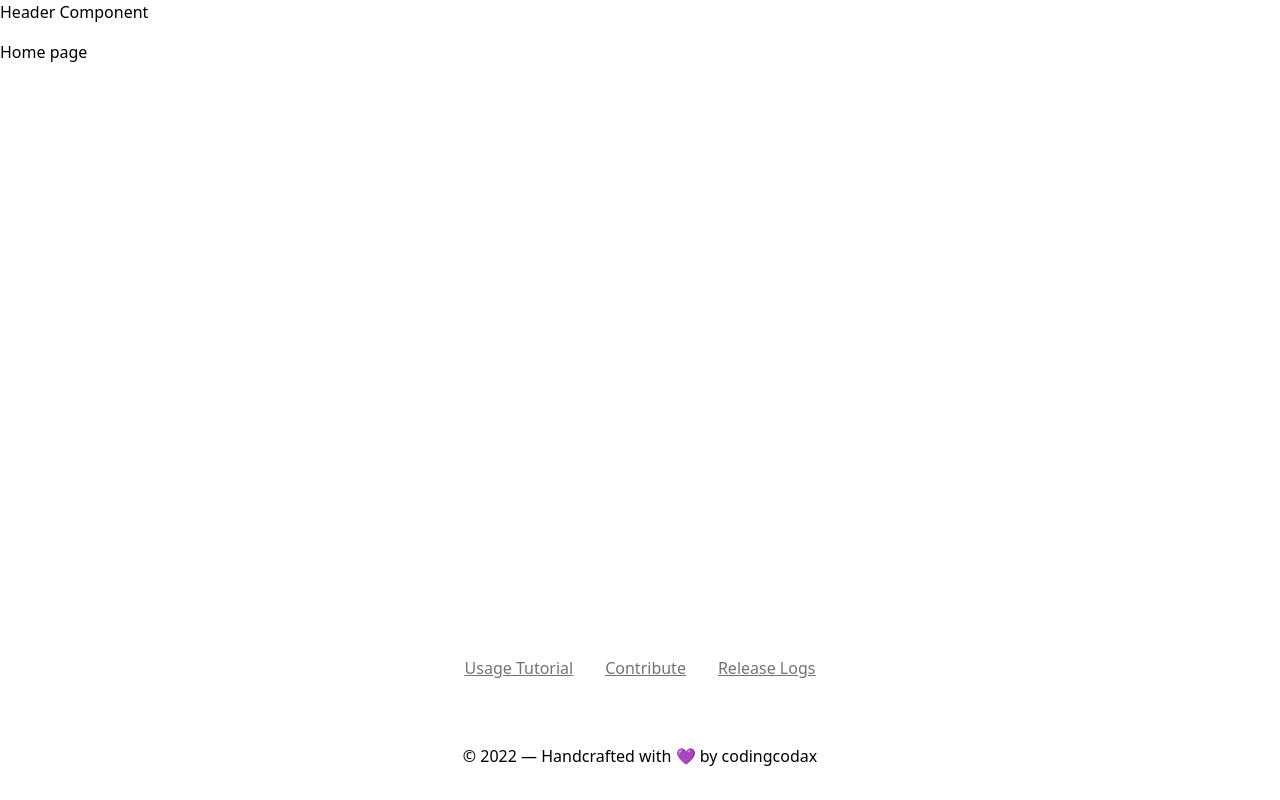
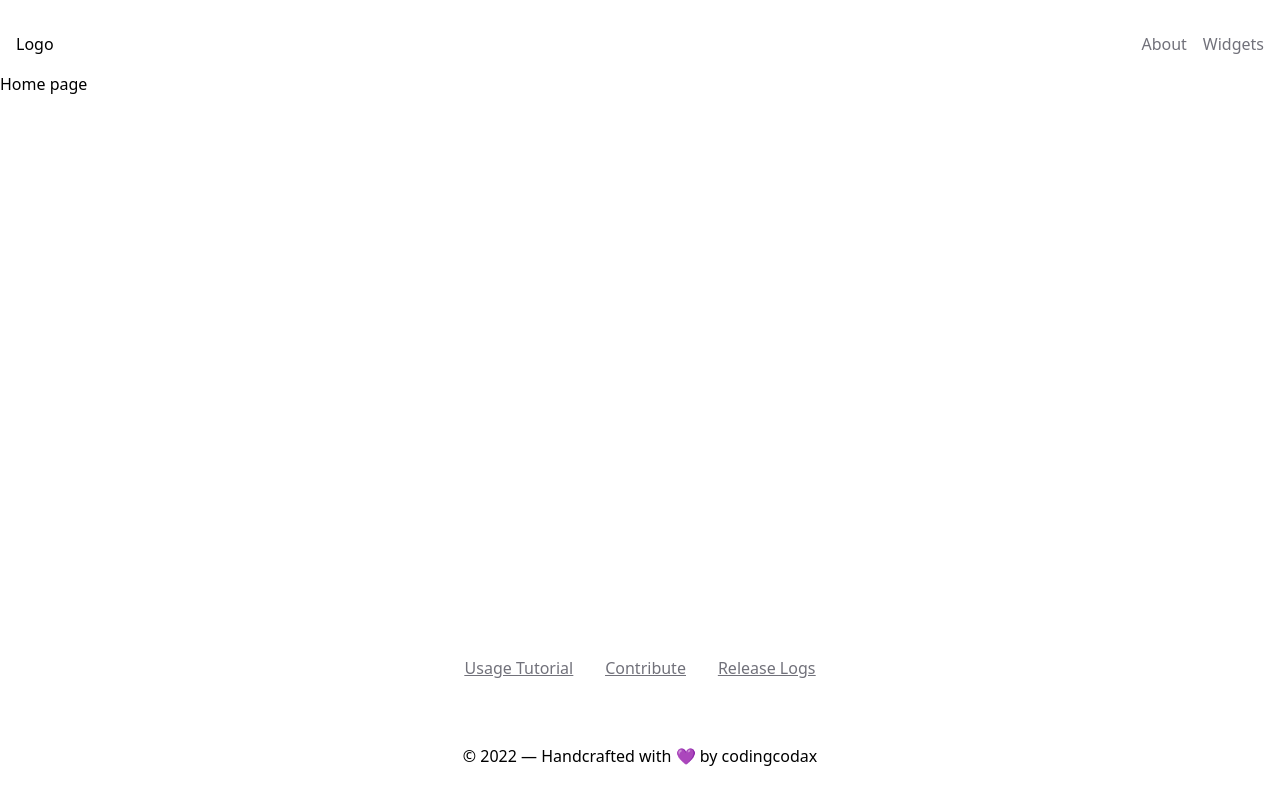
Before and after one commit to codingcodax/weebn, a Next.js app: page / in a window 1280 px wide. Built offline with nearby package versions, Linux system fonts and the light colour scheme.

Commit message:
feat(layout): setup header component

```diff
--- a/components/layout/header/index.tsx
+++ b/components/layout/header/index.tsx
@@ -1,8 +1,11 @@
+import Links from './Links';
+
 const Header = () => {
   return (
-    <div>
-      <p>Header Component</p>
-    </div>
+    <header className='flex justify-between px-4 pt-8'>
+      <p>Logo</p>
+      <Links />
+    </header>
   );
 };
 
```
